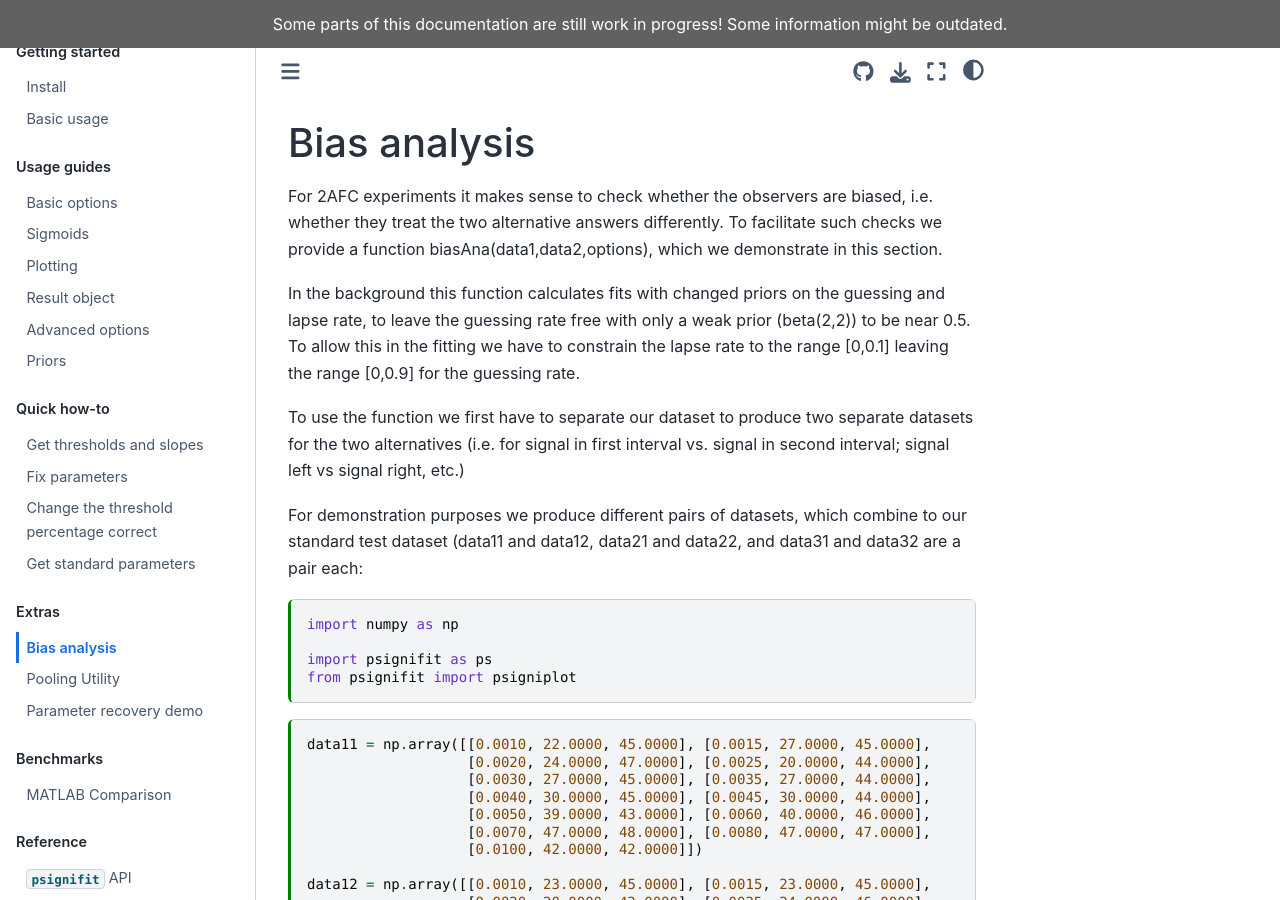
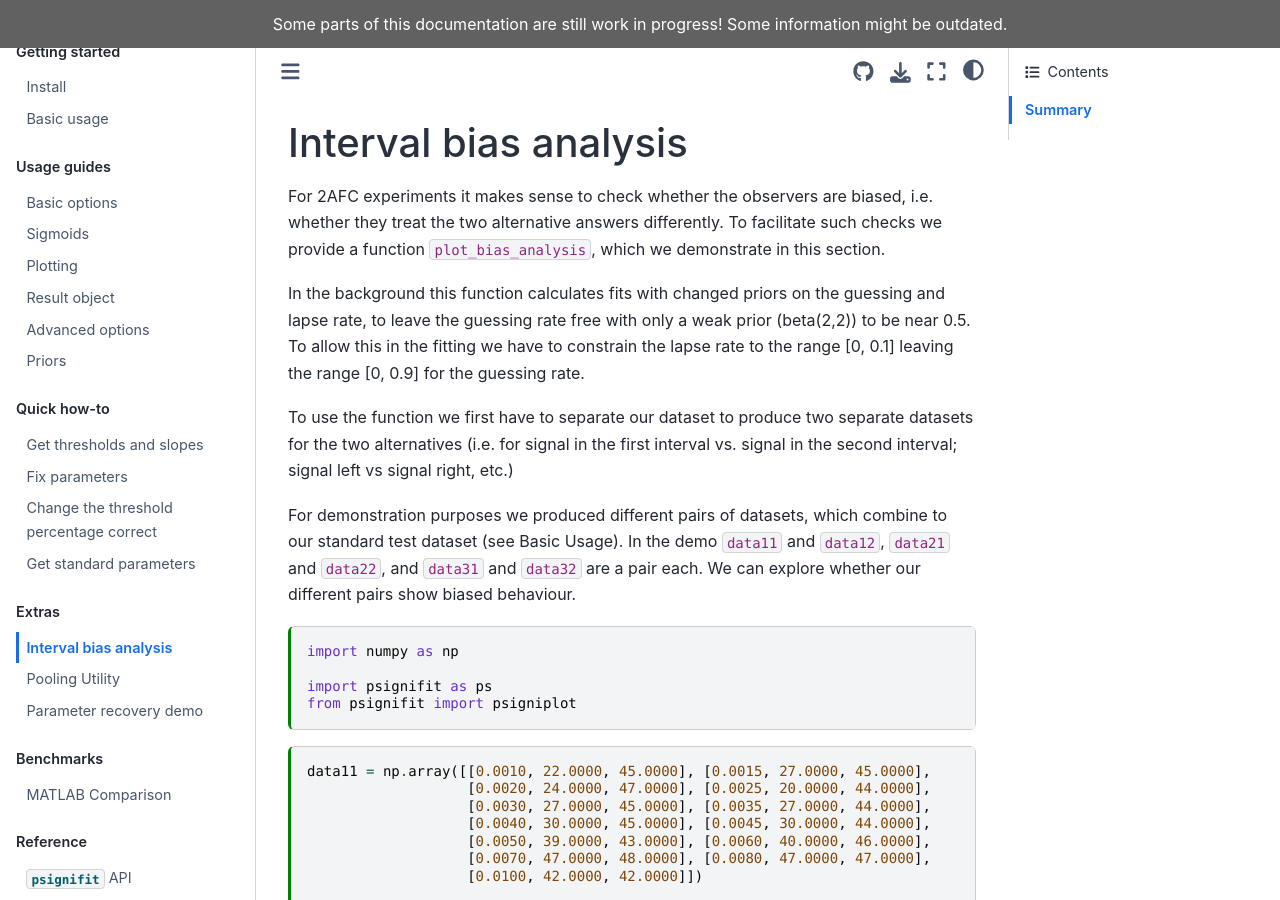
Before and after one commit to wichmann-lab/python-psignifit, a Jupyter Book: the page built from docs/examples/bias-analysis.md, in a window 1280 px wide and 900 px high. Built offline with Jupyter Book 1.0.4 settings and Sphinx 7.4.7 and the Sphinx Book theme 1.1.4, drawn with Linux system fonts in a browser that asks for light colours; some of the changed text lies outside the part shown.

Commit message:
docs: fixes bias analysis demo

````diff
--- a/docs/examples/bias-analysis.md
+++ b/docs/examples/bias-analysis.md
@@ -11,26 +11,27 @@
   name: python3
 ---
 
-# Bias analysis
+# Interval bias analysis
 
 For 2AFC experiments it makes sense to check whether the observers are
 biased, i.e. whether they treat the two alternative answers differently.
 To facilitate such checks we provide a function
-biasAna(data1,data2,options), which we demonstrate in this section.
+`plot_bias_analysis`, which we demonstrate in this section.
 
 In the background this function calculates fits with changed priors
 on the guessing and lapse rate, to leave the guessing rate free with only
 a weak prior (beta(2,2)) to be near 0.5. To allow this in the fitting we
-have to constrain the lapse rate to the range [0,0.1] leaving the range
-[0,0.9] for the guessing rate.
+have to constrain the lapse rate to the range [0, 0.1] leaving the range
+[0, 0.9] for the guessing rate.
 
 To use the function we first have to separate our dataset to produce two
-separate datasets for the two alternatives (i.e. for signal in first
-interval vs. signal in second interval; signal left vs signal right, etc.)
+separate datasets for the two alternatives (i.e. for signal in the first
+interval vs. signal in the second interval; signal left vs signal right, etc.)
 
-For demonstration purposes we produce different pairs of datasets, which
-combine to our standard test dataset (data11 and data12, data21 and data22,
-and data31 and data32 are a pair each:
+For demonstration purposes we produced different pairs of datasets, which
+combine to our standard test dataset (see Basic Usage).
+In the demo `data11` and `data12`, `data21` and `data22`, and `data31` and
+`data32` are a pair each. We can explore whether our different pairs show biased behaviour.
 
 ```{code-cell} ipython3
 import numpy as np
@@ -89,16 +90,16 @@
                    [0.0100, 48.0000, 48.0000]])
 ```
 
-now we can check whether our different pairs show biased behaviour:
+----
 
-```{code-cell} ipython3
-# We start with the first pair of data:
-psigniplot.plot_bias_analysis(data11, data12)
-```
-
+We start with the first pair of data.
 This command will open a figure, which constains plots for the first
 dataset alone (red), for the second dataset alone (blue) and for the
 combined dataset (black).
+
+```{code-cell} ipython3
+psigniplot.plot_bias_analysis(data11, data12)
+```
 
 The top plot show the three psychometric functions, which for the first
 split of the data lie neatly on top of each other, suggesting already
@@ -112,14 +113,17 @@
 obtained from the first plot. It seems neither of the parameters has
 changed much.
 
+----
+
+Next, we check our second split of data
+
 ```{code-cell} ipython3
-# Next, we check our second split of data:
 psigniplot.plot_bias_analysis(data21, data22)
 ```
 
 In this case there seems to be very strong "finger bias", i.e. the
 observer is much better at guessing in one than in the other part of the
-data. This can happen, when observer do not guess the two intervals
+data. This can happen when observer do not guess the two intervals
 with equal probability.
 
 This bias can be seen directly in the fitted psychometric functions, but
````
Also changed, not shown: other parts of docs/examples/bias-analysis.md (+14 -10 lines).
